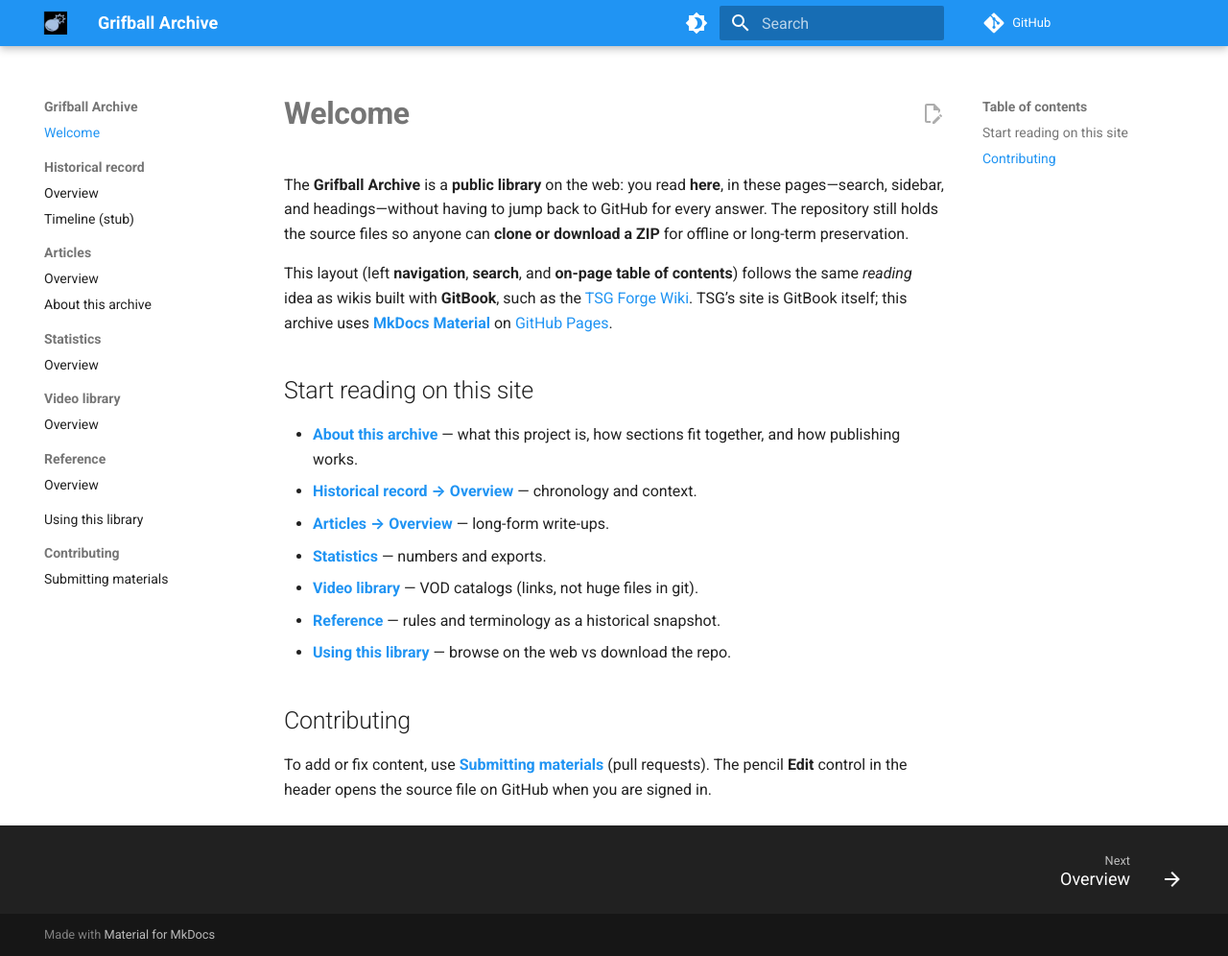
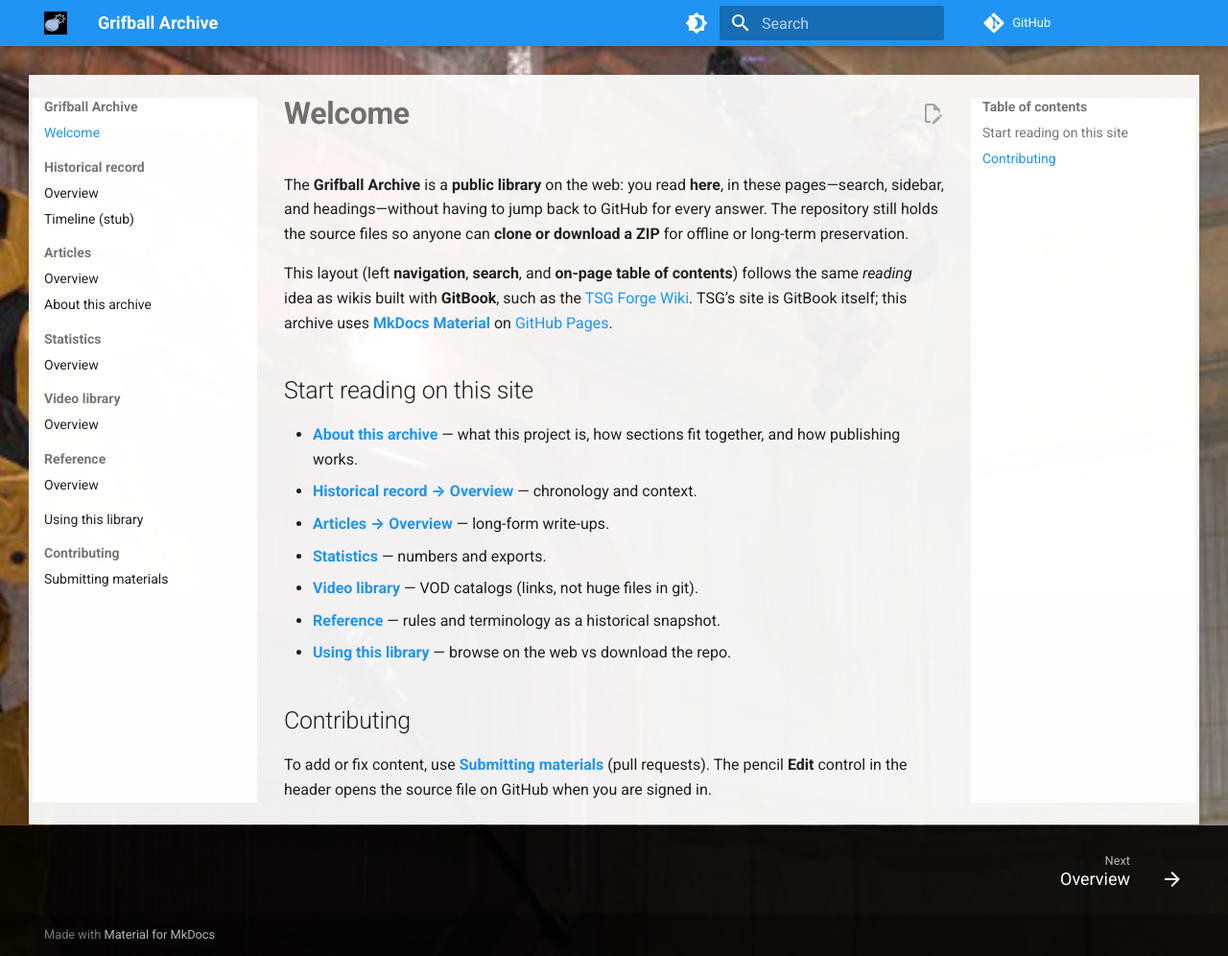
Before and after one commit to Grifball-Archive/Grifball-Archive, an MkDocs documentation site: the page built from docs/index.md, in a window 1280 px wide and 996 px high. Shown: the whole window at 96% size. Built offline with MkDocs 1.6.1 and Material for MkDocs 9.7.7, drawn with Linux system fonts in a browser that asks for light colours; comment, search, counter and statistics services are not loaded.

Commit message:
Restore background image CSS (revert removal)
Co-authored-by: Cursor <cursoragent@cursor.com>

```diff
--- a/docs/stylesheets/extra.css
+++ b/docs/stylesheets/extra.css
@@ -1,5 +1,59 @@
-/* Default Material surfaces — no full-page background (avoids layout / instant-nav quirks). */
+/* Wallpaper + panels: fixed layer avoids missing bg on some routes (instant nav);
+   one rgba for all columns avoids darker seams where translucent panels met. */
 
 .md-typeset h1 {
   font-weight: 600;
 }
+
+html {
+  background-color: #0d1117;
+}
+
+body {
+  position: relative;
+  isolation: isolate;
+}
+
+/* Full-viewport image behind the whole UI */
+body[data-md-color-scheme="default"]::before,
+body[data-md-color-scheme="slate"]::before {
+  content: "";
+  position: fixed;
+  inset: 0;
+  z-index: -1;
+  pointer-events: none;
+  background-repeat: no-repeat;
+  background-size: cover;
+  background-position: center;
+}
+
+body[data-md-color-scheme="default"]::before {
+  background-image: url("../assets/images/Halo_3_Grifball.jpg");
+}
+
+/* Same image in dark mode, with a dark wash so text/admonitions stay readable */
+body[data-md-color-scheme="slate"]::before {
+  background-image: linear-gradient(rgba(13, 16, 23, 0.9), rgba(13, 16, 23, 0.9)),
+    url("../assets/images/Halo_3_Grifball.jpg");
+}
+
+/* Same frosted value on every column — no opacity stacking at borders */
+body[data-md-color-scheme="default"] .md-main__inner,
+body[data-md-color-scheme="default"] .md-sidebar__scrollwrap {
+  background-color: rgba(255, 255, 255, 0.93) !important;
+}
+
+body[data-md-color-scheme="slate"] .md-main__inner,
+body[data-md-color-scheme="slate"] .md-sidebar__scrollwrap {
+  background-color: rgba(30, 35, 44, 0.94) !important;
+}
+
+/* Let the frosted layer show through — theme sometimes paints these solid */
+body[data-md-color-scheme="default"] .md-main,
+body[data-md-color-scheme="default"] .md-sidebar,
+body[data-md-color-scheme="default"] .md-content,
+body[data-md-color-scheme="slate"] .md-main,
+body[data-md-color-scheme="slate"] .md-sidebar,
+body[data-md-color-scheme="slate"] .md-content {
+  background: transparent !important;
+}
```
